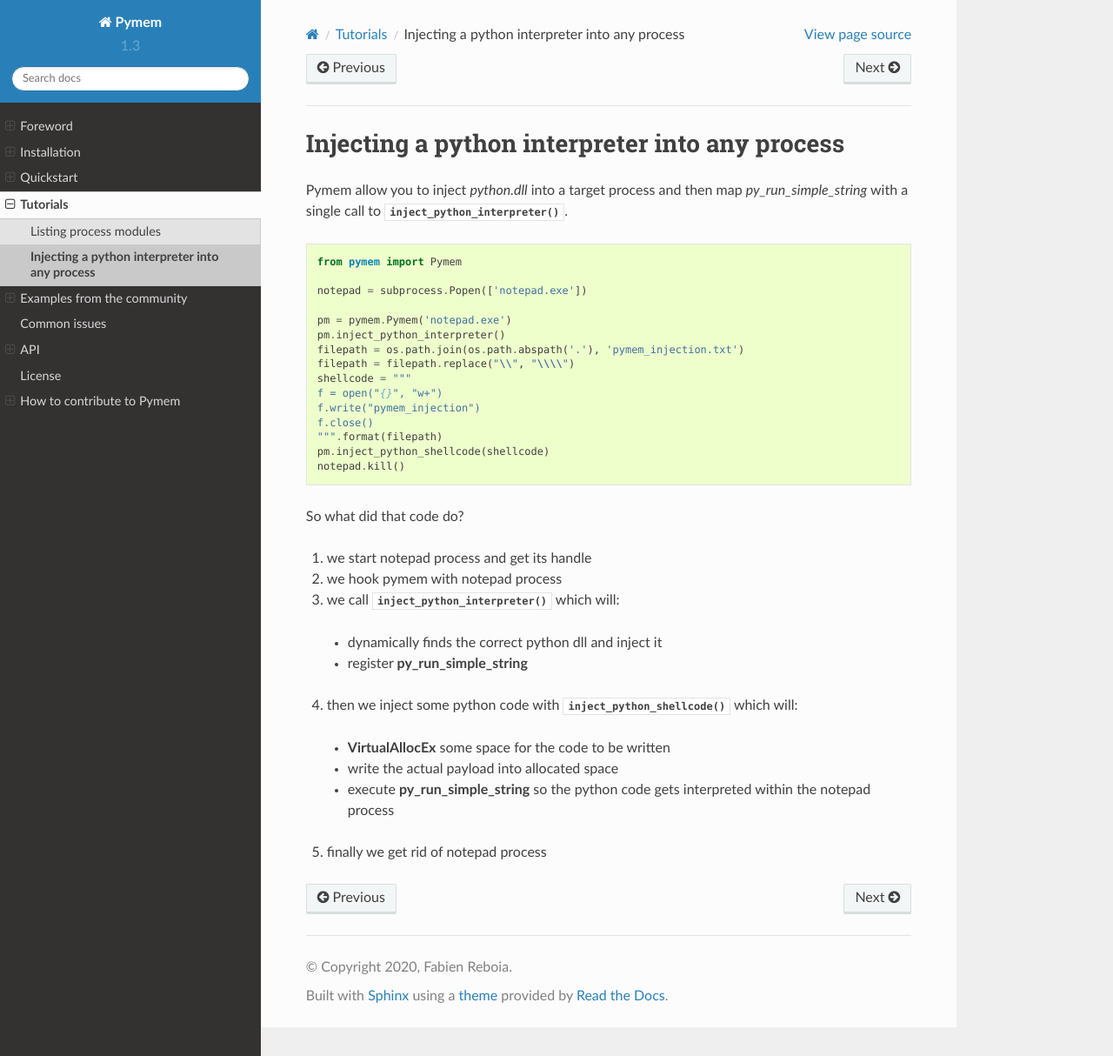
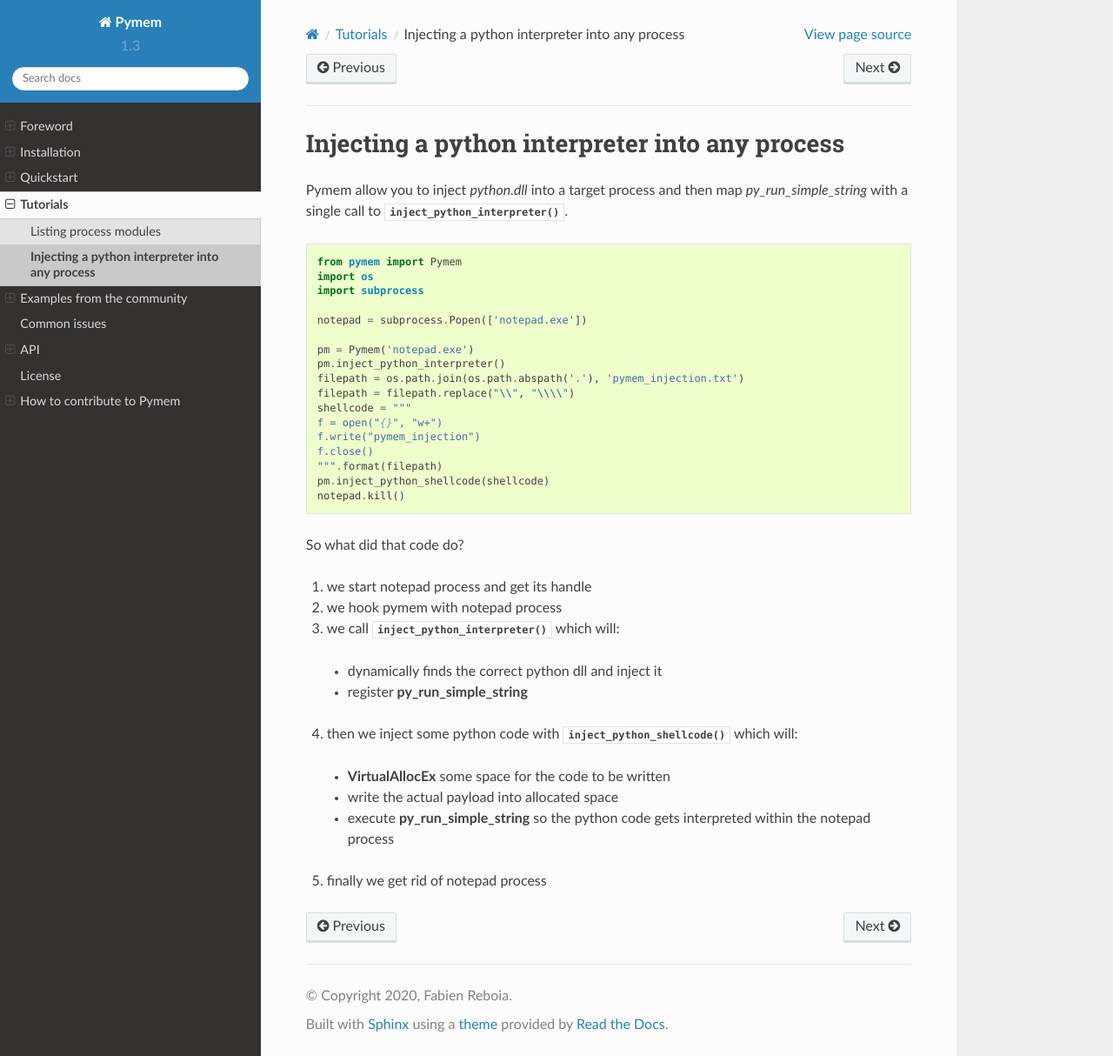
Before and after one commit to srounet/Pymem, a Sphinx documentation site: the page built from docs/source/tutorials/inject_python_interpreter.rst, in a window 1280 px wide and 1214 px high. Shown: the whole window at 87% size. Built offline with Sphinx 7.4.7 and the Read the Docs theme 2.0.0, drawn with Linux system fonts in a browser that asks for light colours.

Commit message:
fix documentation example

```diff
--- a/docs/source/tutorials/inject_python_interpreter.rst
+++ b/docs/source/tutorials/inject_python_interpreter.rst
@@ -7,10 +7,12 @@ with a single call to :meth:`~pymem.Pymem.inject_python_interpreter`.
 .. code-block:: python
 
     from pymem import Pymem
+    import os
+    import subprocess
 
     notepad = subprocess.Popen(['notepad.exe'])
 
-    pm = pymem.Pymem('notepad.exe')
+    pm = Pymem('notepad.exe')
     pm.inject_python_interpreter()
     filepath = os.path.join(os.path.abspath('.'), 'pymem_injection.txt')
     filepath = filepath.replace("\\", "\\\\")
```
